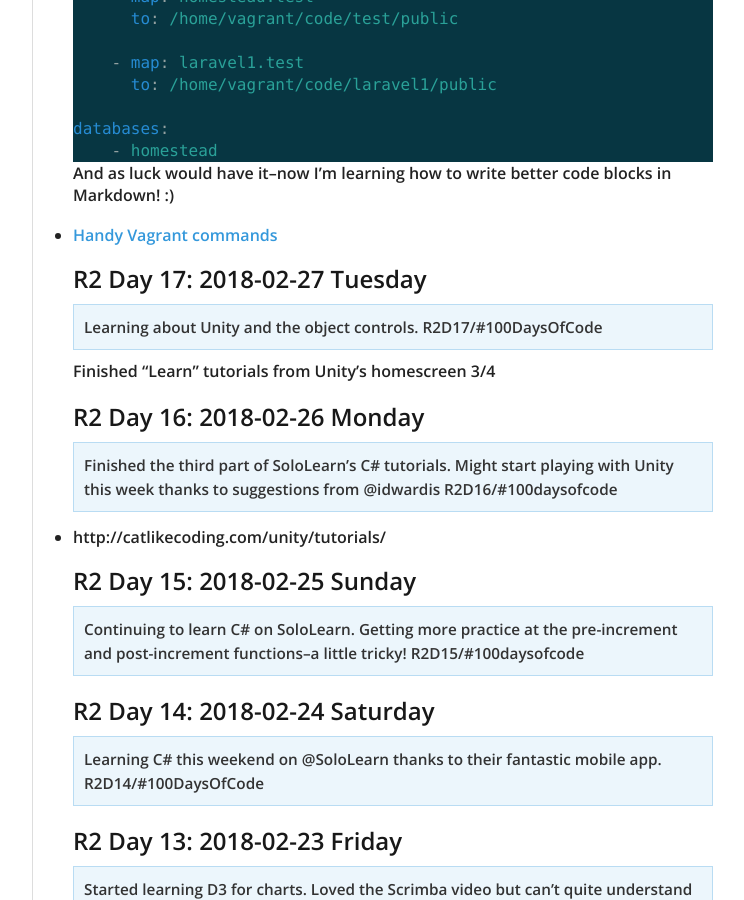
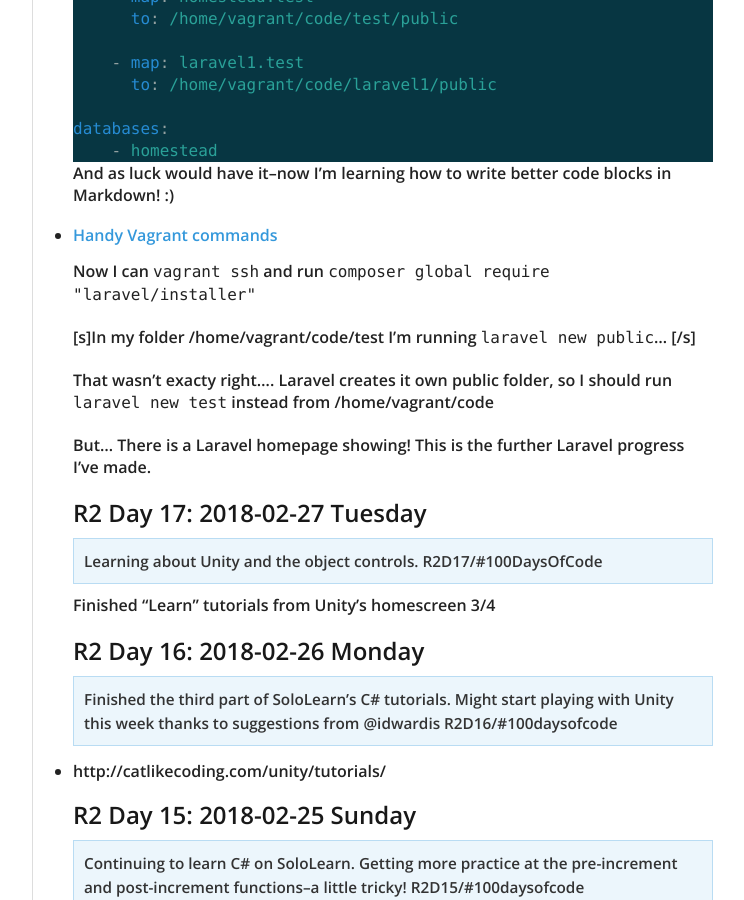
Before and after one commit to virtual/100daysofcode, a Jekyll site: the page built from index.md, in a window 1280 px wide and 900 px high, scrolled down 822 px. Shown: the whole window, without its empty margins (378-1122 px from the left). Built offline with Jekyll 4.4.1, drawn with Linux system fonts in a browser that asks for light colours; nearby versions of some CDN libraries; our own code applies the rules of GitHub Pages for plain Markdown files.

Commit message:
Update index.md

```diff
--- a/index.md
+++ b/index.md
@@ -40,6 +40,16 @@ databases:
 And as luck would have it--now I'm learning how to write better code blocks in Markdown! :)
 
 - [Handy Vagrant commands](https://www.drupal.org/node/2008794)
+
+
+Now I can `vagrant ssh` and run `composer global require "laravel/installer"`
+
+[s]In my folder /home/vagrant/code/test I'm running `laravel new public`... [/s]
+
+That wasn't exacty right.... Laravel creates it own public folder, so I should run `laravel new test` instead from /home/vagrant/code
+
+But... There is a Laravel homepage showing! This is the further Laravel progress I've made.
+
 
 ## R2 Day 17: 2018-02-27 Tuesday
 
```
